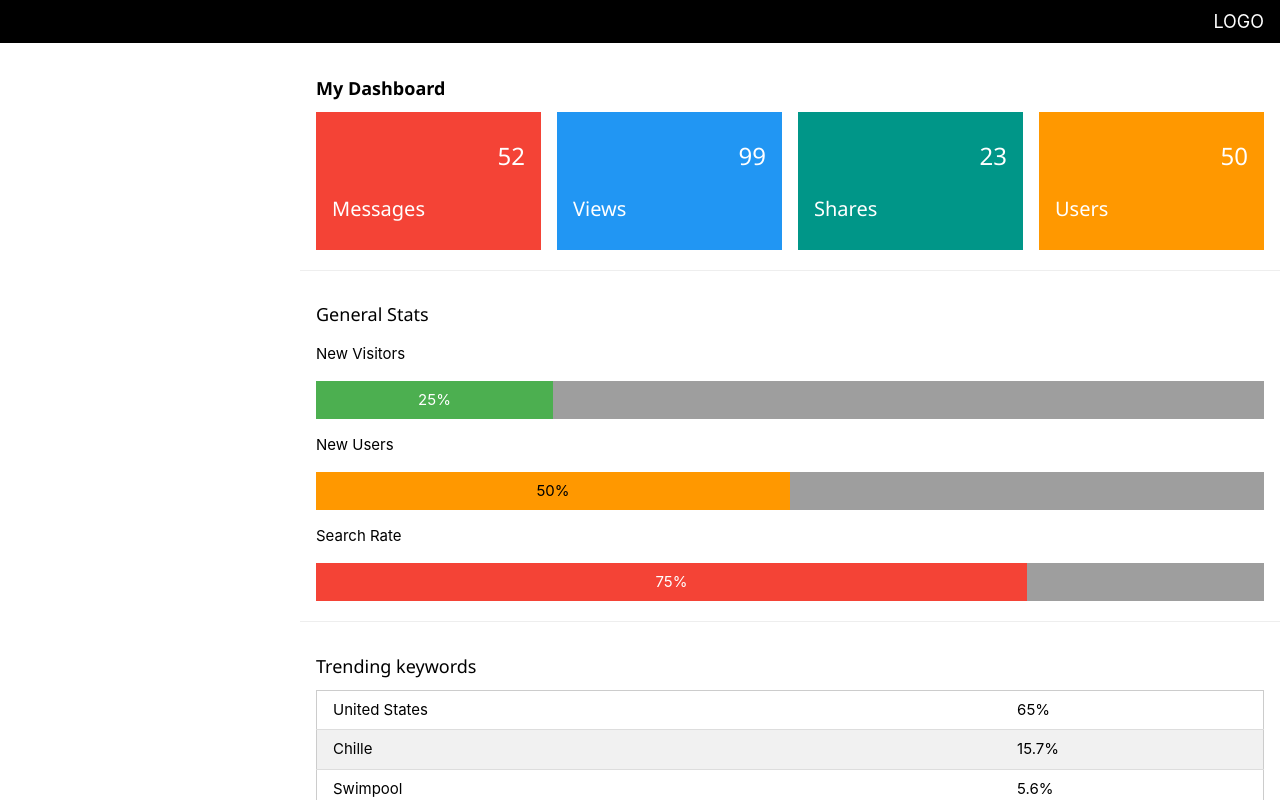
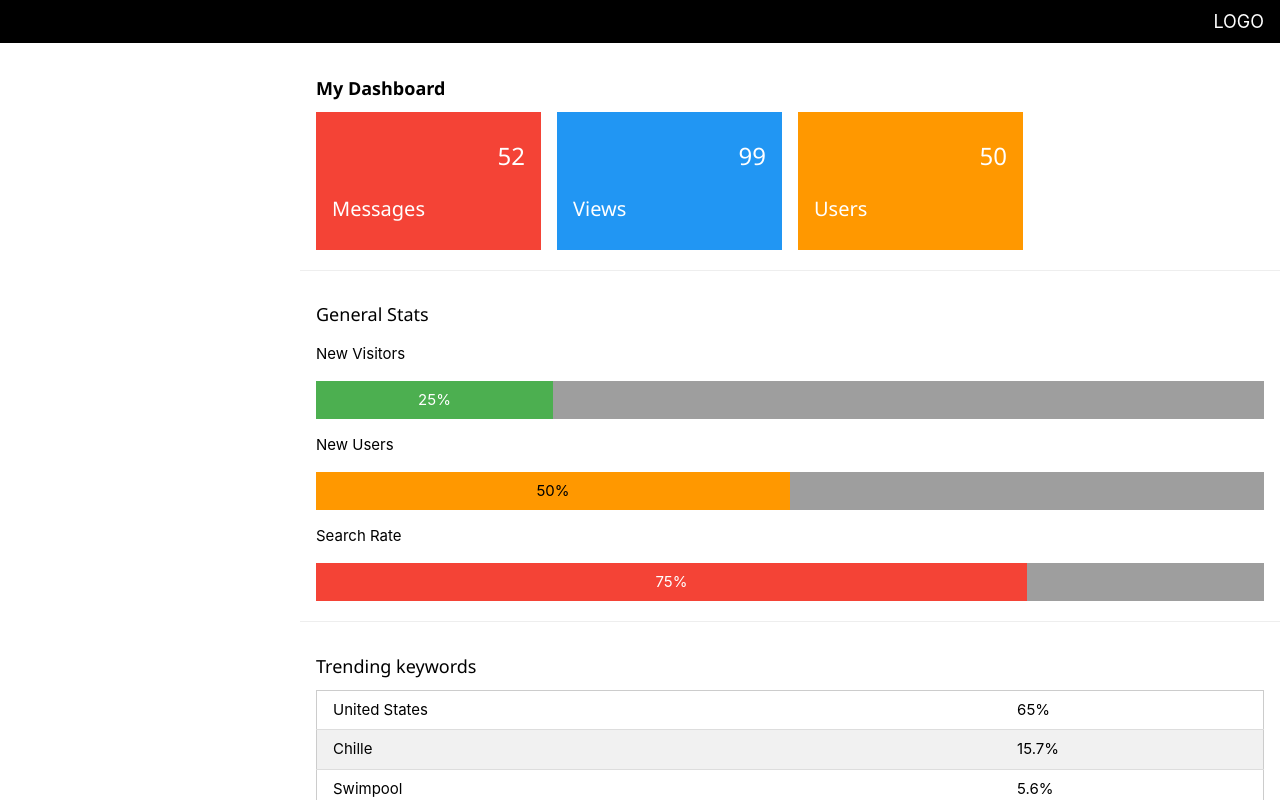
Before and after one commit to COS301-SE-2021/Integrated-Data-Intelligence-Suite, a React (Create React App) app in the folder frontend/: page /dashboard in a window 1280 px wide. Shown: the top 800 px of the page. Built offline with nearby package versions, Linux system fonts and the light colour scheme.

Commit message:
Removed stale comments

```diff
--- a/frontend/src/app/dashboard/Dashboard.js
+++ b/frontend/src/app/dashboard/Dashboard.js
@@ -35,7 +35,7 @@ class Dashboard extends Component {
                                 <h4>Views</h4>
                             </div>
                         </div>
-                        <div className="w3-quarter">
+                        {/* <div className="w3-quarter">
                             <div className="w3-container w3-teal w3-padding-16">
                                 <div className="w3-left"><i className="fa fa-share-alt w3-xxxlarge"></i></div>
                                 <div className="w3-right">
@@ -44,7 +44,7 @@ class Dashboard extends Component {
                                 <div className="w3-clear"></div>
                                 <h4>Shares</h4>
                             </div>
-                        </div>
+                        </div> */}
                         <div className="w3-quarter">
                             <div className="w3-container w3-orange w3-text-white w3-padding-16">
                                 <div className="w3-left"><i className="fa fa-users w3-xxxlarge"></i></div>
```
Also changed, not shown: frontend/src/app/AppRouter.js (+0 -28 lines).
